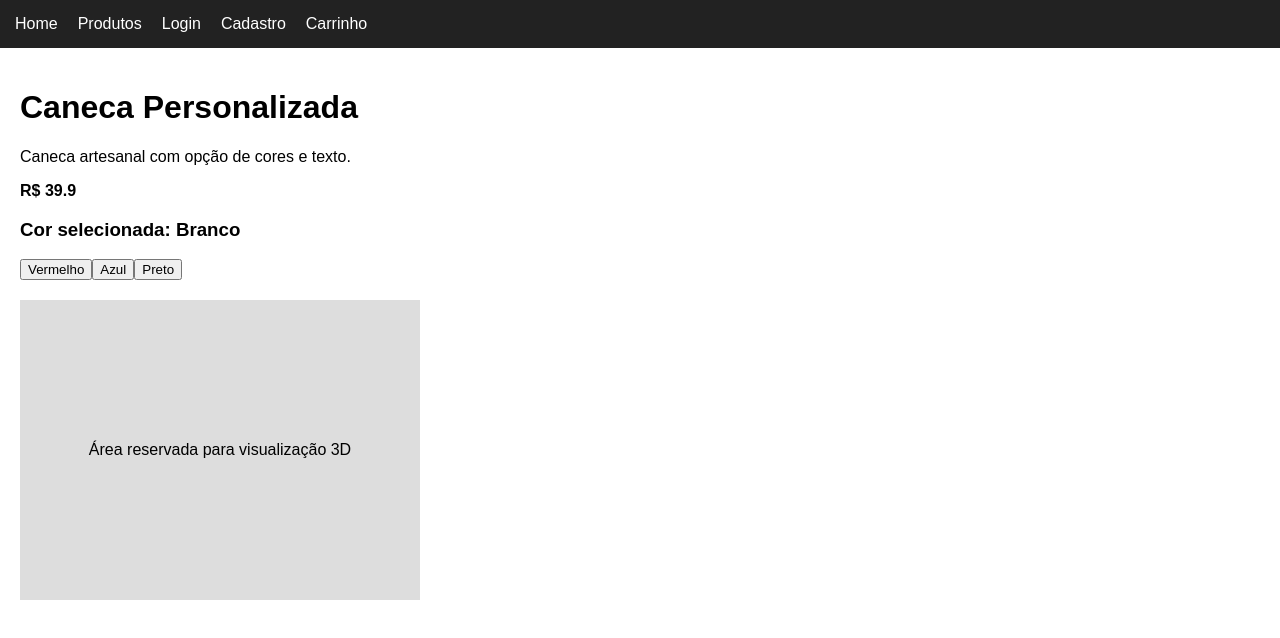
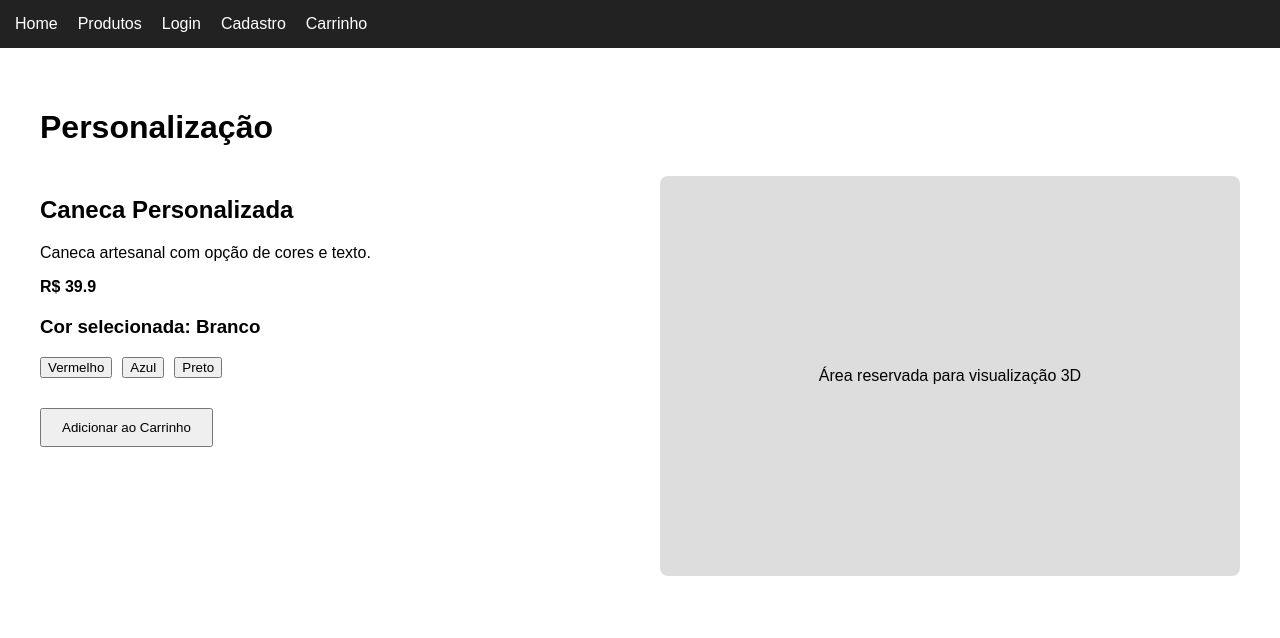
Before and after one commit to Leozinholeo19/liarts-platform, a React (Create React App) app in the folder frontend/: page /personalizar/1 in a window 1280 px wide. Shown: the top 638 px of the page. Built offline with nearby package versions, Linux system fonts and the light colour scheme; the HTML template or start-up script is replaced by a standard one.

Commit message:
Melhorando layout da página de personalização

```diff
--- a/frontend/src/pages/Personalizacao.jsx
+++ b/frontend/src/pages/Personalizacao.jsx
@@ -28,28 +28,52 @@ function Personalizacao() {
   }
 
   return (
-    <div style={{ padding: "20px" }}>
-      <h1>{produto.nome}</h1>
+    <div style={{ padding: "40px" }}>
+      <h1 style={{ marginBottom: "30px" }}>Personalização</h1>
+
+      <div style={{
+        display: "flex",
+        gap: "40px"
+      }}>
+
+        {/* Lado Esquerdo */}
+        <div style={{ flex: 1 }}>
+          <h2>{produto.nome}</h2>
           <p>{produto.descricao}</p>
           <p><strong>R$ {produto.preco}</strong></p>
 
-      <h3>Cor selecionada: {corSelecionada}</h3>
+          <h3 style={{ marginTop: "20px" }}>
+            Cor selecionada: {corSelecionada}
+          </h3>
 
-      <div style={{ marginBottom: "20px" }}>
+          <div style={{ display: "flex", gap: "10px", marginTop: "10px" }}>
             <button onClick={() => setCorSelecionada("Vermelho")}>Vermelho</button>
             <button onClick={() => setCorSelecionada("Azul")}>Azul</button>
             <button onClick={() => setCorSelecionada("Preto")}>Preto</button>
           </div>
 
+          <button style={{
+            marginTop: "30px",
+            padding: "10px 20px",
+            cursor: "pointer"
+          }}>
+            Adicionar ao Carrinho
+          </button>
+        </div>
+
+        {/* Lado Direito */}
         <div style={{
-        width: "400px",
-        height: "300px",
+          flex: 1,
+          height: "400px",
           backgroundColor: "#ddd",
           display: "flex",
           alignItems: "center",
-        justifyContent: "center"
+          justifyContent: "center",
+          borderRadius: "8px"
         }}>
           Área reservada para visualização 3D
+        </div>
+
       </div>
     </div>
   );
```
Lines whose indentation alone changed are shown as unchanged.
